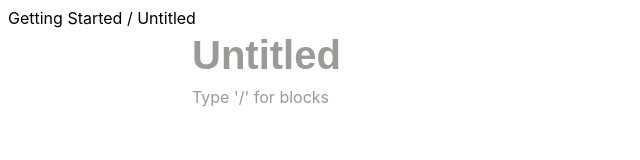
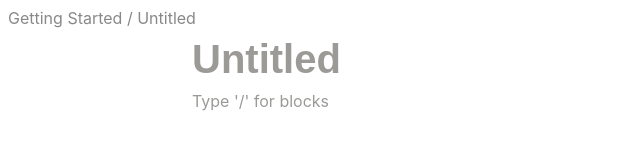
Before and after one commit to adamclasic/notion-clone, a React (Create React App) app: page / in a window 1280 px wide. Shown: the top 160 px of the page, without its empty margins (0-640 px from the left). Built offline with nearby package versions, Linux system fonts and the light colour scheme.

Commit message:
Match style of breadcrumbs

```diff
--- a/src/App.css
+++ b/src/App.css
@@ -107,3 +107,11 @@ body {
   margin-top: 2px;
   font-size: 12px;
 }
+.breadcrumbs{
+  color: #888;
+  display: inline-block;
+  width: 400px;
+  text-overflow: ellipsis;
+  white-space: nowrap;
+  overflow: hidden;
+}
--- a/src/components/Header.jsx
+++ b/src/components/Header.jsx
@@ -11,7 +11,6 @@ function Header({ setDocTitle }) {
       placeholder="Untitled"
       contentEditable="true"
       onKeyUp={handelTitle}
-      value="asdf"
     ></div>
   );
 }
--- a/src/components/NavBar.jsx
+++ b/src/components/NavBar.jsx
@@ -1,7 +1,11 @@
 import React from 'react';
 
 function NavBar({ title }) {
-  return <div className="navbar">Getting Started / {title}</div>;
+  return (
+    <div className="navbar">
+      <span className="breadcrumbs">Getting Started / {title}</span>
+    </div>
+  );
 }
 
 export default NavBar;
--- a/src/components/Popup.jsx
+++ b/src/components/Popup.jsx
@@ -11,7 +11,6 @@ const Popup = ({
   selectedBlockId,
 }) => {
   const handleSelect = (id, type) => {
-    console.log('clicked');
     setPopupOpen(false);
     addHeading(id, type);
     document.getElementById(`${id}`).textContent = '';
--- a/src/index.js
+++ b/src/index.js
@@ -8,7 +8,3 @@ root.render(
     <App />
   </React.StrictMode>
 );
-
-// If you want to start measuring performance in your app, pass a function
-// to log results (for example: reportWebVitals(console.log))
-// or send to an analytics endpoint. Learn more: https://bit.ly/CRA-vitals
```
